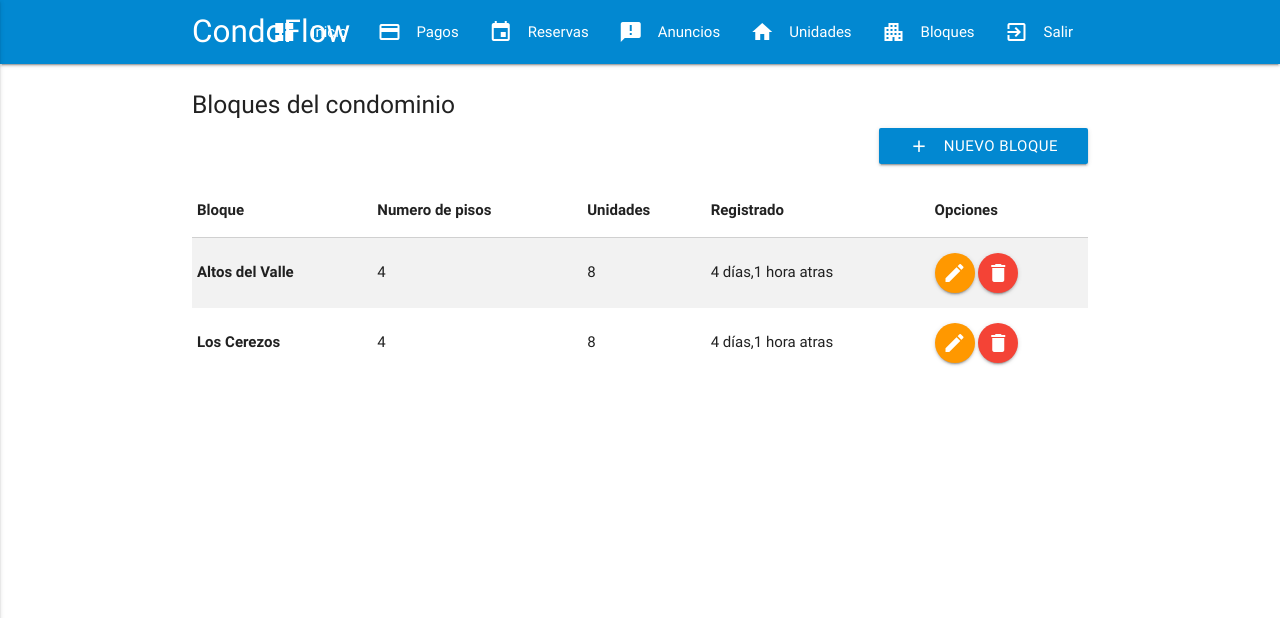
After one commit to miguelaaagos/CondoFlow, a Django app: page /bloques/ in a window 1280 px wide. The commit adds this page. Shown: the top 618 px of the page. Run offline with Django 3.2, Linux system fonts and the light colour scheme; a user stored in the database is signed in; data comes from the database, SQL or seed files in the repository; some libraries are stand-ins or nearby versions.

Commit message:
feat(bloques): agregar template de listado y enlace en nav admin
Nuevo template bloque_list.html replicando el estilo de unidad_list, y un item Bloques en la barra lateral visible solo para administradores.

```diff
--- /dev/null
+++ b/apps/movies/templates/movies/bloque/bloque_list.html
@@ -0,0 +1,54 @@
+{% extends 'movies/fragments/base.html' %}
+{% block main-content %}
+<div class="row">
+    <div class="col s12">
+        <h5>Bloques del condominio</h5>
+        {% if request.user.is_staff %}
+        <a class="btn waves-effect light-blue darken-2 right" href="{% url 'movies:bloque-create' %}">
+            <i class="material-icons left">add</i>Nuevo bloque
+        </a>
+        {% endif %}
+    </div>
+</div>
+<div class="row">
+    <div class="col s12">
+        {% if not bloques %}
+            <div class="card-panel orange">
+                <span class="white-text">No hay bloques registrados.</span>
+            </div>
+        {% else %}
+            <table class="striped responsive-table">
+                <thead>
+                <tr>
+                    <th>Bloque</th>
+                    <th>Numero de pisos</th>
+                    <th>Unidades</th>
+                    <th>Registrado</th>
+                    {% if request.user.is_staff %}<th>Opciones</th>{% endif %}
+                </tr>
+                </thead>
+                <tbody>
+                {% for bloque in bloques %}
+                    <tr>
+                        <td><b>{{ bloque.name }}</b></td>
+                        <td>{{ bloque.numero_pisos }}</td>
+                        <td>{{ bloque.unidad_set.count }}</td>
+                        <td>{{ bloque.created|timesince }} atras</td>
+                        {% if request.user.is_staff %}
+                        <td>
+                            <a class="btn-floating btn-small waves-effect orange" href="{{ bloque.get_edit_url }}">
+                                <i class="material-icons">edit</i>
+                            </a>
+                            <a class="btn-floating btn-small waves-effect red" href="{{ bloque.get_delete_url }}">
+                                <i class="material-icons">delete</i>
+                            </a>
+                        </td>
+                        {% endif %}
+                    </tr>
+                {% endfor %}
+                </tbody>
+            </table>
+        {% endif %}
+    </div>
+</div>
+{% endblock %}
--- a/apps/movies/templates/movies/fragments/base.html
+++ b/apps/movies/templates/movies/fragments/base.html
@@ -21,6 +21,7 @@
                 <li><a href="{% url 'movies:anuncio-list' %}"><i class="material-icons left">announcement</i>Anuncios</a></li>
                 {% if request.user.is_staff %}
                 <li><a href="{% url 'movies:unidad-list' %}"><i class="material-icons left">home</i>Unidades</a></li>
+                <li><a href="{% url 'movies:bloque-list' %}"><i class="material-icons left">apartment</i>Bloques</a></li>
                 {% endif %}
                 <li><a href="{% url 'movies:log-out' %}"><i class="material-icons left">exit_to_app</i>Salir</a></li>
             </ul>
@@ -36,6 +37,7 @@
                 <li><a href="{% url 'movies:anuncio-list' %}"><i class="material-icons">announcement</i>Anuncios</a></li>
                 {% if request.user.is_staff %}
                 <li><a href="{% url 'movies:unidad-list' %}"><i class="material-icons">home</i>Unidades</a></li>
+                <li><a href="{% url 'movies:bloque-list' %}"><i class="material-icons">apartment</i>Bloques</a></li>
                 {% endif %}
                 <li><a href="{% url 'movies:log-out' %}"><i class="material-icons">exit_to_app</i>Salir</a></li>
             </ul>
```
